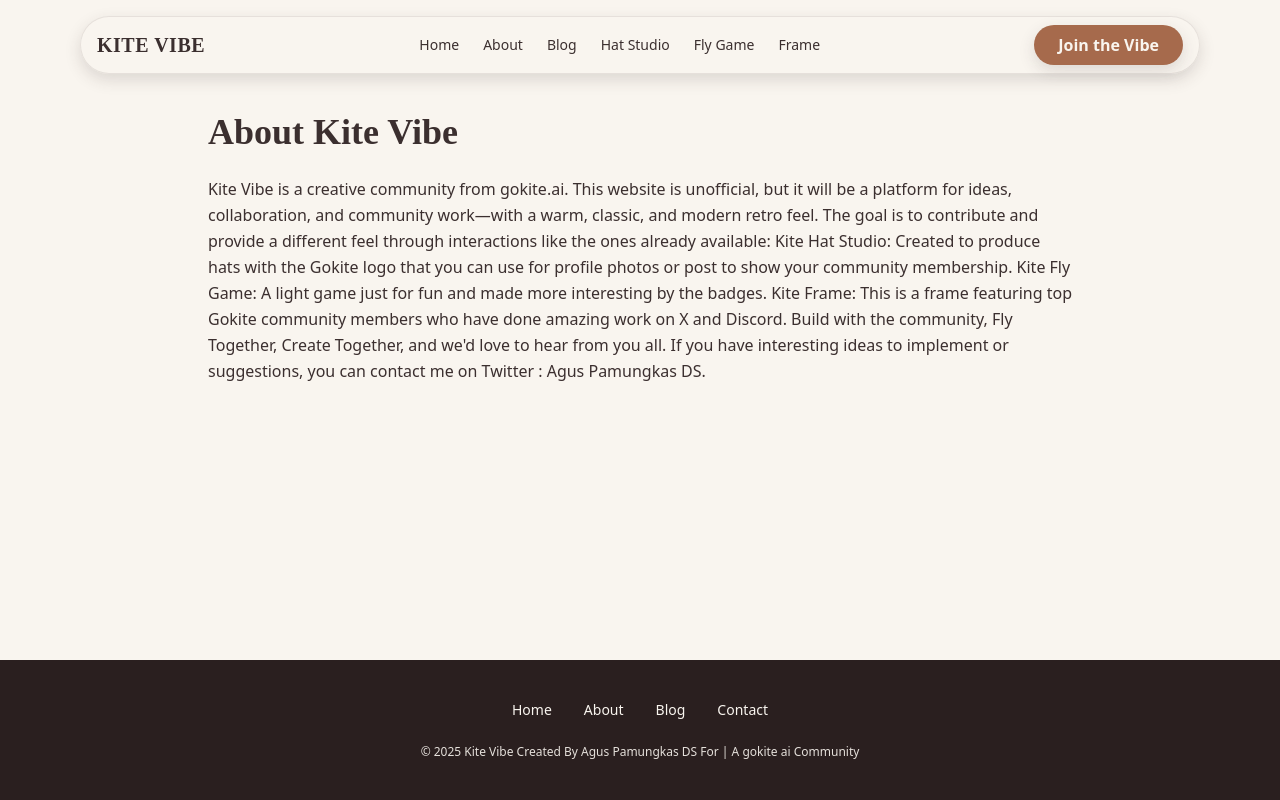
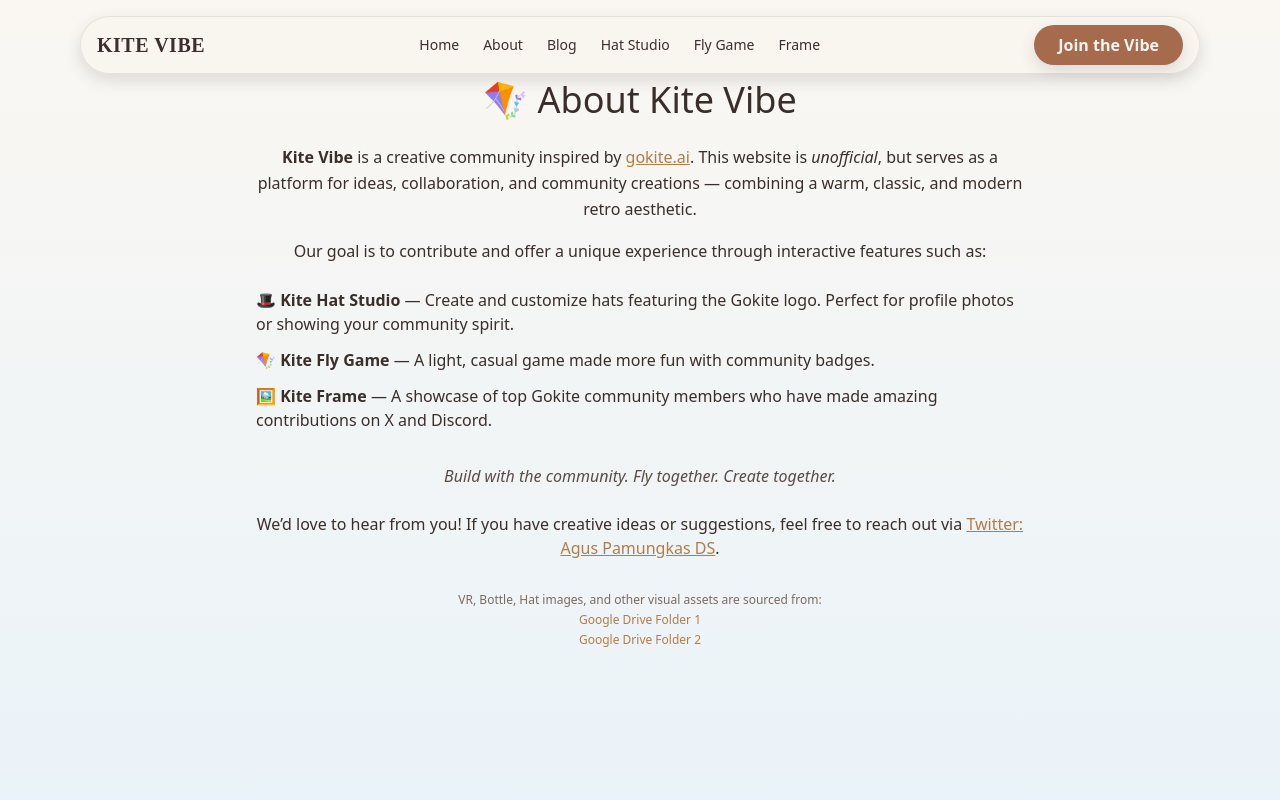
Before and after one commit to apdsdotcom-gif/kitevibe, a Next.js app: page /about in a window 1280 px wide. Shown: the top 800 px of the page. Built offline with nearby package versions, Linux system fonts and the light colour scheme.

Commit message:
Update page.tsx

```diff
--- a/app/about/page.tsx
+++ b/app/about/page.tsx
@@ -1,22 +1,87 @@
-export default function AboutPage(){
+"use client";
+
+export default function AboutPage() {
   return (
-    <main className="mx-auto max-w-4xl px-4 py-28">
-      <h1 className="h-playfair text-4xl font-bold">About Kite Vibe</h1>
-      <p className="mt-6 leading-relaxed">
-        Kite Vibe is a creative community from gokite.ai.
+    <main className="relative overflow-hidden min-h-screen py-20 px-6 bg-gradient-to-b from-[#FAF7F2] to-[#EAF3F9] text-center text-[#3a2e2a]">
+      <div className="max-w-3xl mx-auto">
+        <h1 className="font-playfair text-4xl mb-6">🪁 About Kite Vibe</h1>
 
-This website is unofficial, but it will be a platform for ideas, collaboration, and community work—with a warm, classic, and modern retro feel.
+        <p className="text-base leading-relaxed mb-4">
+          <strong>Kite Vibe</strong> is a creative community inspired by{" "}
+          <a
+            href="http://gokite.ai"
+            target="_blank"
+            rel="noopener noreferrer"
+            className="text-[#B17C4A] hover:text-[#8C5E2D] underline"
+          >
+            gokite.ai
+          </a>
+          . This website is <em>unofficial</em>, but serves as a platform for
+          ideas, collaboration, and community creations — combining a warm,
+          classic, and modern retro aesthetic.
+        </p>
 
-The goal is to contribute and provide a different feel through interactions like the ones already available:
+        <p className="text-base leading-relaxed mb-6">
+          Our goal is to contribute and offer a unique experience through
+          interactive features such as:
+        </p>
 
-Kite Hat Studio: Created to produce hats with the Gokite logo that you can use for profile photos or post to show your community membership.
-Kite Fly Game: A light game just for fun and made more interesting by the badges.
-Kite Frame: This is a frame featuring top Gokite community members who have done amazing work on X and Discord.
+        <ul className="text-left inline-block text-sm md:text-base leading-relaxed mb-8 space-y-3">
+          <li>
+            🎩 <strong>Kite Hat Studio</strong> — Create and customize hats
+            featuring the Gokite logo. Perfect for profile photos or showing
+            your community spirit.
+          </li>
+          <li>
+            🪁 <strong>Kite Fly Game</strong> — A light, casual game made more
+            fun with community badges.
+          </li>
+          <li>
+            🖼️ <strong>Kite Frame</strong> — A showcase of top Gokite community
+            members who have made amazing contributions on X and Discord.
+          </li>
+        </ul>
 
-Build with the community, Fly Together, Create Together, and we'd love to hear from you all.
+        <p className="italic text-[#5a4b44] mb-6">
+          Build with the community. Fly together. Create together.
+        </p>
 
-If you have interesting ideas to implement or suggestions, you can contact me on Twitter : <a href="https://x.com/Agus_pamungkasS" target="_blank" rel="noopener noreferrer">Agus Pamungkas DS</a>.
-      </p>
+        <p className="mb-8">
+          We’d love to hear from you! If you have creative ideas or suggestions,
+          feel free to reach out via{" "}
+          <a
+            href="https://x.com/Agus_pamungkasS"
+            target="_blank"
+            rel="noopener noreferrer"
+            className="text-[#B17C4A] hover:text-[#8C5E2D] underline"
+          >
+            Twitter: Agus Pamungkas DS
+          </a>
+          .
+        </p>
+
+        <div className="text-xs text-[#7c6a5d] space-y-1">
+          <p>
+            VR, Bottle, Hat images, and other visual assets are sourced from:
+          </p>
+          <a
+            href="https://drive.google.com/drive/folders/1QzBP9QjNje1GbX5Yad6QuJim1TwDpFDD"
+            target="_blank"
+            rel="noopener noreferrer"
+            className="block hover:underline text-[#B17C4A]"
+          >
+            Google Drive Folder 1
+          </a>
+          <a
+            href="https://drive.google.com/drive/u/0/folders/1n3SvHwR2_RrCng5hUZAlqPXo5vrjaRvg"
+            target="_blank"
+            rel="noopener noreferrer"
+            className="block hover:underline text-[#B17C4A]"
+          >
+            Google Drive Folder 2
+          </a>
+        </div>
+      </div>
     </main>
   );
 }
```
